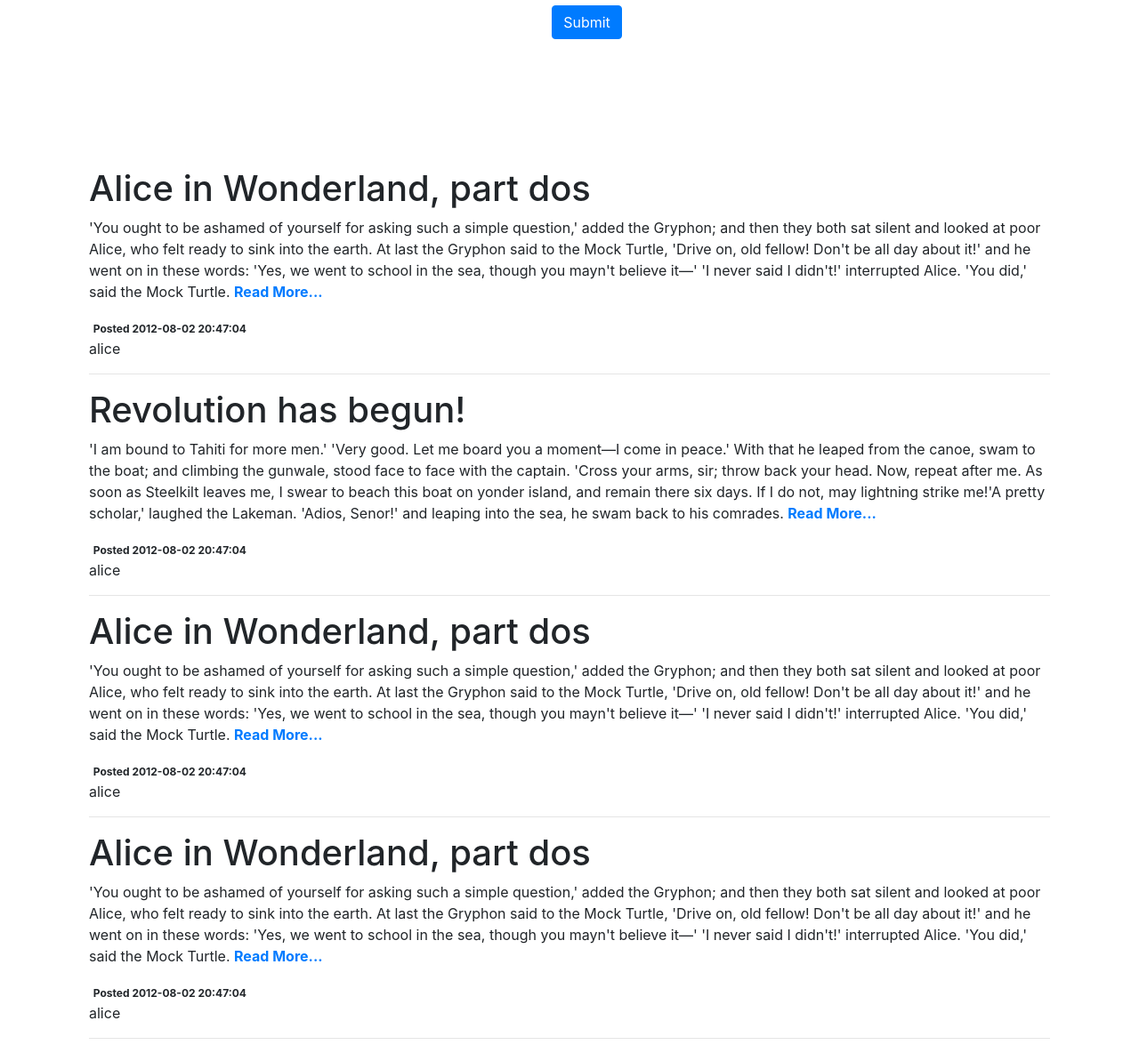
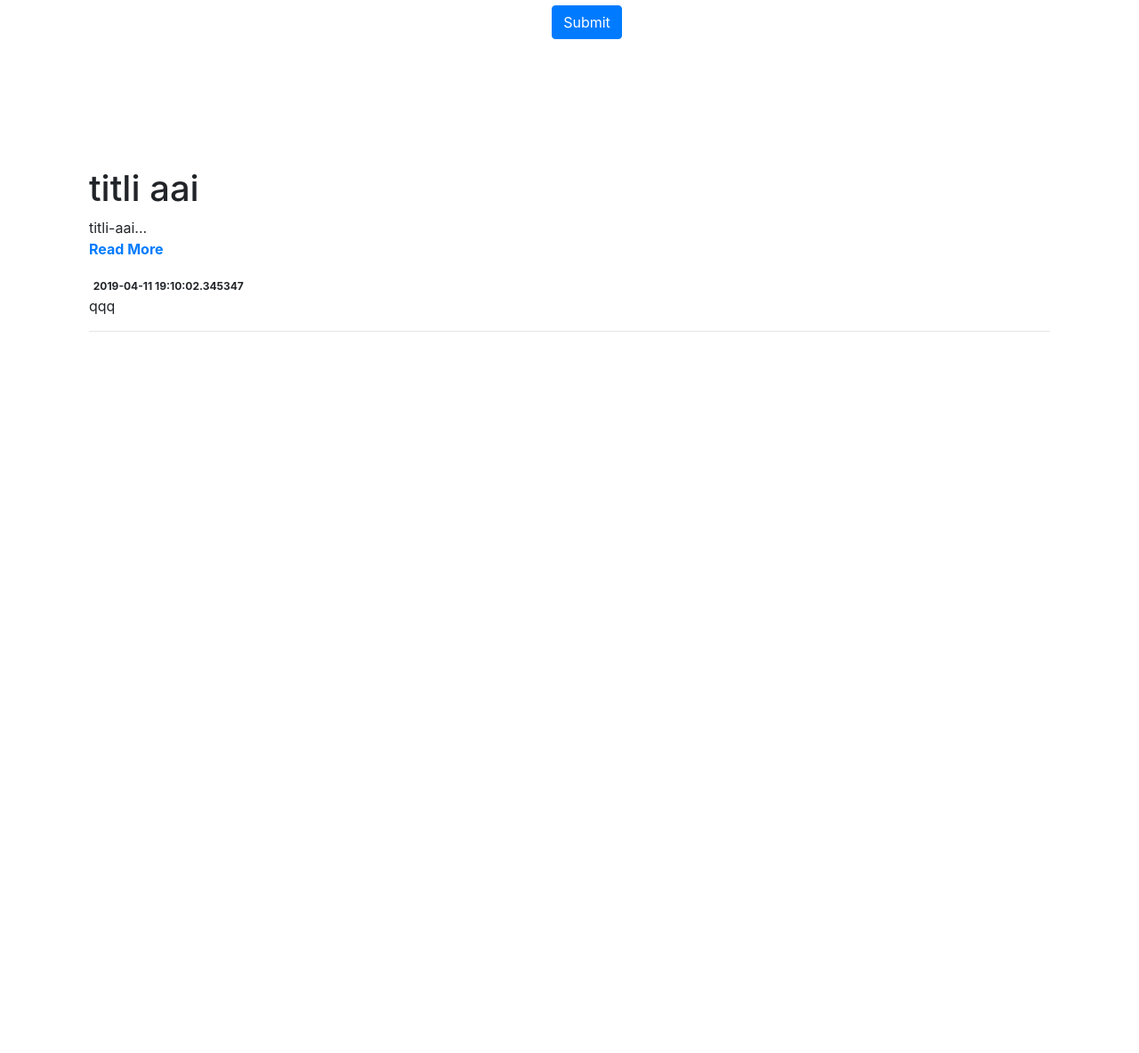
Before and after one commit to Sharma-Hrishabh/DBMS_Project, a Flask app: page / in a window 1280 px wide. Shown: the part 268-1452 px from the top of the page at 89% size. After the commit the page ends 641 px from the top, so only its background shows below. Run offline with Flask 2, Linux system fonts and the light colour scheme; data comes from the database, SQL or seed files in the repository; some libraries are stand-ins or nearby versions.

Commit message:
index page now dynamic

```diff
--- a/flaskr/app.py
+++ b/flaskr/app.py
@@ -58,8 +58,9 @@ def index():
     with sqlite3.connect(DATABASE) as c:
         cur = c.cursor()
         cur.execute('SELECT * FROM blog ORDER BY date LIMIT 10;')
-        print(cur.fetchone()[0])
-        return render_template('index.html')
+        blogs = cur.fetchall()
+        print(blogs)
+        return render_template('index.html',blogs=blogs)
 
 @app.route('/signup/',methods=['POST', 'GET'])
 def signup():
--- a/flaskr/templates/index.html
+++ b/flaskr/templates/index.html
@@ -76,49 +76,21 @@
           </div>
   	</div>
   </div> -->
-
+<!-- <h1>{{blogs[0][0]}}</h1> -->
 <!-- LATEST-BLOGS -->
 
 
 <div class="container" style="margin-top:10%;">
 <div class="col-md-12">
-    <h1>Alice in Wonderland, part dos</h1>
-    <p>'You ought to be ashamed of yourself for asking such a simple question,' added the Gryphon; and then they both sat silent and looked at poor Alice, who felt ready to sink into the earth. At last the Gryphon said to the Mock Turtle, 'Drive on, old fellow! Don't be all day about it!' and he went on in these words:
-    'Yes, we went to school in the sea, though you mayn't believe it—'
-    'I never said I didn't!' interrupted Alice.
-    'You did,' said the Mock Turtle. <a href="#"><b>Read More...</b></a></p>
+
+  {% for blog in blogs %}
+    <h1>{{blog[1]}}</h1>
+    <p>{{blog[2]}}...<br><a href="#"><b>Read More</b></a></p>
     <div>
-<span class="badge">Posted 2012-08-02 20:47:04</span><div class="pull-right"><span class="label label-default">alice</span>
+<span class="badge">{{ blog[4] }}</span><div class="pull-right"><span class="label label-default">{{ blog[5] }}</span>
      </div>
     <hr>
-    <h1>Revolution has begun!</h1>
-    <p>'I am bound to Tahiti for more men.'
-        'Very good. Let me board you a moment—I come in peace.' With that he leaped from the canoe, swam to the boat; and climbing the gunwale, stood face to face with the captain.
-        'Cross your arms, sir; throw back your head. Now, repeat after me. As soon as Steelkilt leaves me, I swear to beach this boat on yonder island, and remain there six days. If I do not, may lightning strike me!'A pretty scholar,' laughed the Lakeman. 'Adios, Senor!' and leaping into the sea, he swam back to his comrades.
-      <a href="#"><b>Read More...</b></a></p>
-
-    <div>
-        <span class="badge">Posted 2012-08-02 20:47:04</span><div class="pull-right"><span class="label label-default">alice</span>
-    </div>
-    <hr>
-    <h1>Alice in Wonderland, part dos</h1>
-    <p>'You ought to be ashamed of yourself for asking such a simple question,' added the Gryphon; and then they both sat silent and looked at poor Alice, who felt ready to sink into the earth. At last the Gryphon said to the Mock Turtle, 'Drive on, old fellow! Don't be all day about it!' and he went on in these words:
-    'Yes, we went to school in the sea, though you mayn't believe it—'
-    'I never said I didn't!' interrupted Alice.
-    'You did,' said the Mock Turtle. <a href="#"><b>Read More...</b></a></p>
-    <div>
-<span class="badge">Posted 2012-08-02 20:47:04</span><div class="pull-right"><span class="label label-default">alice</span>
-     </div>
-    <hr>
-    <h1>Alice in Wonderland, part dos</h1>
-    <p>'You ought to be ashamed of yourself for asking such a simple question,' added the Gryphon; and then they both sat silent and looked at poor Alice, who felt ready to sink into the earth. At last the Gryphon said to the Mock Turtle, 'Drive on, old fellow! Don't be all day about it!' and he went on in these words:
-    'Yes, we went to school in the sea, though you mayn't believe it—'
-    'I never said I didn't!' interrupted Alice.
-    'You did,' said the Mock Turtle. <a href="#"><b>Read More...</b></a></p>
-    <div>
-<span class="badge">Posted 2012-08-02 20:47:04</span><div class="pull-right"><span class="label label-default">alice</span>
-     </div>
-    <hr>
+  {% endfor %}
 </div>
 </div>
 
```
